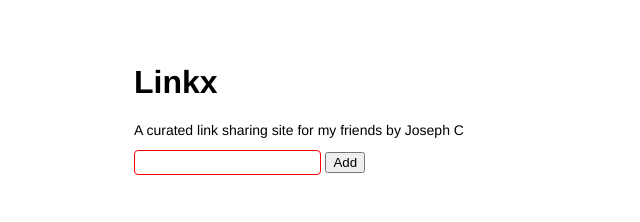
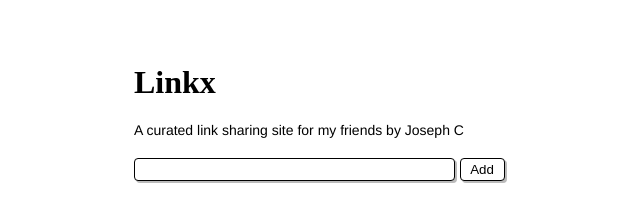
Before and after one commit to joseph-c100/linkx, a plain HTML site: page index.html in a window 1280 px wide. Shown: the whole page, without its empty margins (122-762 px from the left). Drawn offline with Linux system fonts and the light colour scheme.

Commit message:
updated input css

```diff
--- a/app.js
+++ b/app.js
@@ -16,3 +16,7 @@ function insertText() {
     // add textbox text to link section div and a paragraph break
     linkSection.innerHTML += text + "<br />";
 }
+
+
+// to do
+// if add button pressed with no input text then ignore
--- a/style.css
+++ b/style.css
@@ -9,7 +9,10 @@ body {
 
 }
 
-h1 {font-size: 32px;}
+h1 {
+    font-family: Arial Rounded MT Bold;
+    font-size: 32px;
+}
 
 h2 {font-size: 14px;
 font-weight: 400;}
@@ -20,9 +23,33 @@ p, a {
 
 /* input fields */
 input[type=text] {
-    border: 1px solid red;
+    width: 300px;
     border-radius: 4px;
-    padding: 4px;
+    padding: 0.2rem 0.6rem 0.2rem;
+    white-space: nowrap;
+    text-decoration: none;
+    color: #000;
+    border: 1.4px solid #000;
+    outline: none;
+    background: #fff;
+    box-shadow: 2px 2px #bbb;
+}
+
+#linkBtn {
+    width: fit-content;
+    cursor: pointer;
+    margin-top: 8px;
+    border-radius: 4px;
+    bottom: 3rem;
+    padding: 0.2rem 0.6rem 0.2rem;
+    text-align: center;
+    white-space: nowrap;
+    text-decoration: none;
+    color: #000;
+    border: 1.4px solid #000;
+    outline: none;
+    background: #fff;
+    box-shadow: 2px 2px #bbb;
 }
 
 .link-section {
```
